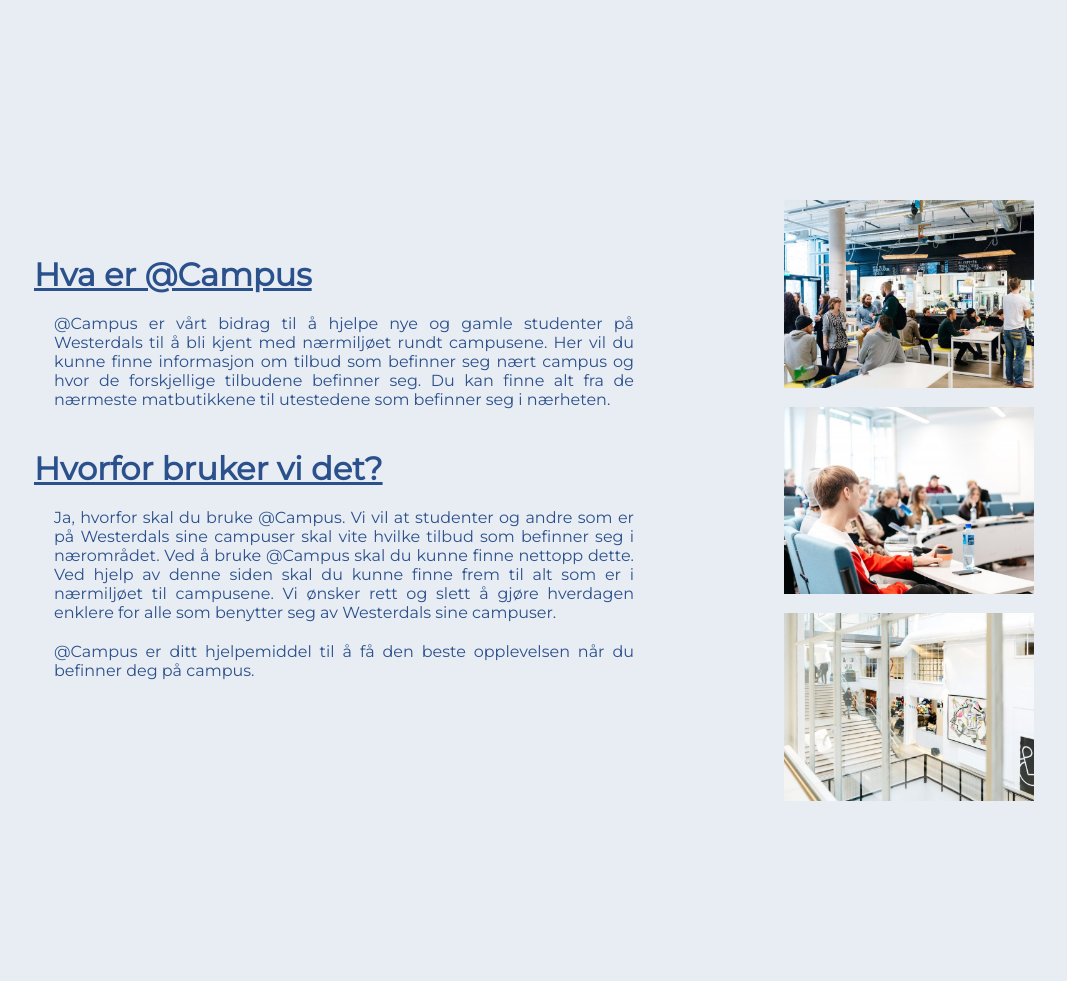
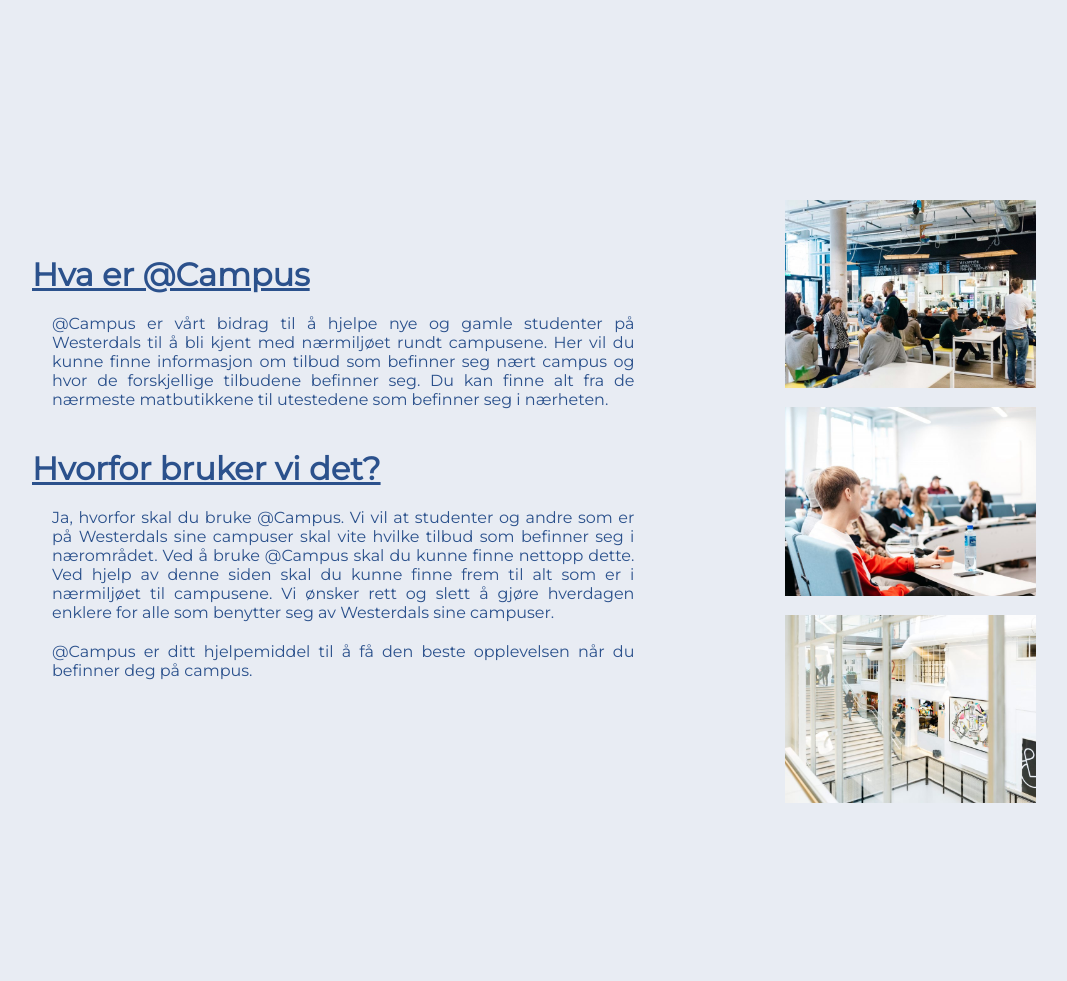
Before and after one commit to hakonschutt/pro101g33, a PHP site: page /campus.php?id=1 in a window 1280 px wide. Shown: the part 205-1186 px from the top of the page, without its empty margins (106-1173 px from the left). Run offline with PHP 8.4, Linux system fonts and the light colour scheme; data that the repository does not hold is empty; some libraries are stand-ins or nearby versions.

Commit message:
started on info container

```diff
--- a/assets/css/style.css
+++ b/assets/css/style.css
@@ -496,7 +496,7 @@
   position: relative;
   margin-bottom: 100px; }
   .info-inner {
-    width: 1000px;
+    width: 1004px;
     height: 100%;
     position: absolute;
     left: 0;
--- a/assets/scss/parts/_info.scss
+++ b/assets/scss/parts/_info.scss
@@ -6,14 +6,14 @@
 	margin-bottom: 100px;
 
 	&-inner {
-		width: 1000px;
+		width: 1004px;
 		height: 100%;
 		position: absolute;
 		left: 0;
 		right: 0;
 		margin: auto;
 
-		&-left{
+		&-left {
 			float: left;
 			width: 60%;
 			height: 80%;
@@ -49,3 +49,52 @@
 		}
 	}
 }
+
+@media only screen and (max-width: $laptop) {
+	.info {
+		padding-top: 20px;
+		min-height: 550px;
+		height: auto;
+		padding-bottom: 50px;
+
+		&-inner {
+			width: 80%;
+			height: auto;
+
+			&-left {
+				display: block;
+				width: 100%;
+				position: relative;
+			}
+
+			&-right {
+				display: block;
+				position: relative;
+				left: 0;
+				right: 0;
+				margin: auto;
+				height: 210px;
+				width: 100%;
+				margin-top: 20px;
+
+				&-image {
+					height: auto;
+					width: 28%;
+					display: inline-block;
+					margin: 0px 2%;
+				}
+			}
+		}
+	}
+}
+
+@media only screen and (max-width: $tablet) {
+	.info {
+		padding-bottom: 110px;
+	}
+
+}
+
+@media only screen and (max-width: $mobil) {
+
+}
--- a/campus.php
+++ b/campus.php
@@ -39,6 +39,7 @@ if (!isset($_GET['id']) && !is_numeric($_GET['id'])) {
 	    }?>
 	</div>
 </div>
+
 <div class="act stopp" id="act">
 	<div class="act-div inaktiv-d">
 		<?php
```
Also changed, not shown: other parts of assets/css/style.css (+30 -0 lines), 1 other file.
